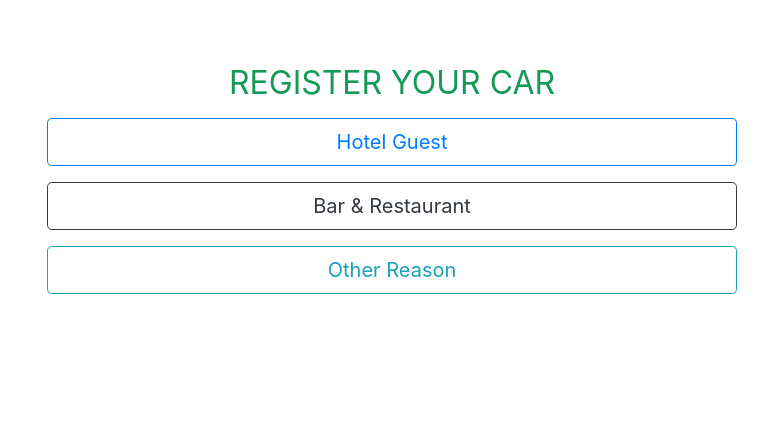
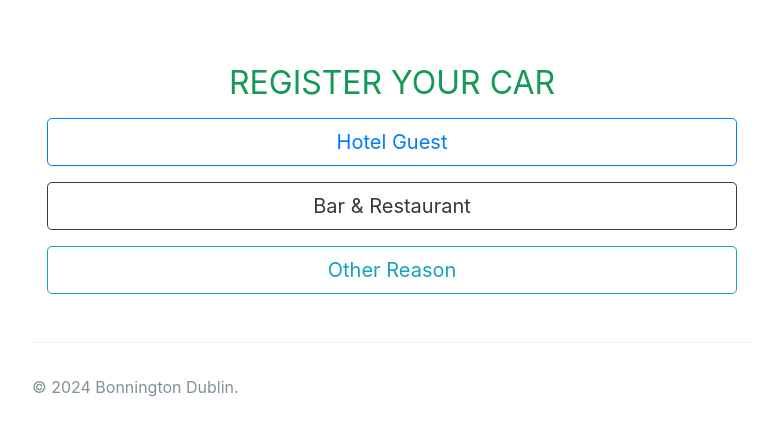
Before and after one commit to BonningtonDublin/bonningtondublin.github.io, a Jekyll site: the page built from README.md, in a window 1280 px wide. Shown: the top 436 px of the page, without its empty margins (248-1031 px from the left). Built offline with Jekyll 4.4.1, drawn with Linux system fonts in a browser that asks for light colours; our own code applies the rules of GitHub Pages for plain Markdown files; part of the change alters nothing that is shown.

Commit message:
Update default.html

```diff
--- a/_layouts/default.html
+++ b/_layouts/default.html
@@ -1,4 +1,6 @@
-<!-- Author: Suellen Lourrayne -->
+<!--
+Autor: Suellen Lourrayne
+-->
 <html lang="en">
 <head>
   <meta charset="UTF-8">
@@ -7,62 +9,71 @@
   <link rel="icon" href="images/logo.png" type="image/x-icon" />
   <link rel="stylesheet" href="reg.css">
   <link rel="stylesheet" href="https://cdn.jsdelivr.net/npm/bootstrap@4.3.1/dist/css/bootstrap.min.css">
+
   <style>
-    .conditional-fields, #main-fields, #other-fields, #confirm-section {
-      display: none;
+    .conditional-fields, #main-fields, #other-fields, #confirm-section { display: none; }
+  </style>
+
+  <script>
+    const socket = new WebSocket('wss://car-reg-websocket-server.glitch.me');
+
+    socket.onopen = () => socket.send(JSON.stringify({ register: getClientId() }));
+
+    socket.onmessage = (event) => {
+      const data = event.data instanceof Blob ? handleBlobData(event.data) : JSON.parse(event.data);
+      updateUI(data);
+    };
+
+    function handleBlobData(blob) {
+      const reader = new FileReader();
+      reader.onload = () => updateUI(JSON.parse(reader.result));
+      reader.readAsText(blob);
     }
-  </style>
-  <script>
-    // Function to handle reason selection
-    function selectReason(reason) {
-      document.getElementById('main-fields').style.display = 'block';
-      document.getElementById('confirm-section').style.display = 'block';
-      document.getElementById('save').style.display = 'block';
 
-      // Hide all conditional sections
-      document.querySelectorAll('.conditional-fields').forEach(field => field.style.display = 'none');
-
-      // Show the corresponding section based on the reason selected
-      if (reason === 'guest') {
-        document.getElementById('guest-fields').style.display = 'block';
-      } else if (reason === 'other') {
-        document.getElementById('other-fields').style.display = 'block';
+    function updateUI(data) {
+      if (data.target === getClientId()) {
+        if (data.name) document.getElementById('NAME').value = data.name;
+        if (data.room) document.getElementById('ROOM').value = data.room;
+        if (data.checkout) updateDateField(data.checkout);
       }
     }
 
-    // Populate the modal with form data before submission
-    function populateModal() {
-      const name = document.getElementById('NAME').value;
-      const carRegistration = document.getElementById('CAR-REGISTRATION').value;
-      const room = document.getElementById('ROOM') ? document.getElementById('ROOM').value : '';
-      const checkOut = document.getElementById('CHECK-OUT') ? document.getElementById('CHECK-OUT').value : '';
+    socket.onerror = console.error;
 
-      const modalContent = `
-        <p><strong>Your Name:</strong> ${name}</p>
-        <p><strong>Car Registration:</strong> ${carRegistration}</p>
-        <p><strong>Room Number:</strong> ${room}</p>
-        <p><strong>Check-out Date:</strong> ${checkOut}</p>
-      `;
+    socket.onclose = (event) => {
+      const message = event.wasClean
+        ? `Connection closed cleanly, code=${event.code}, reason=${event.reason}`
+        : 'Connection died unexpectedly';
+      console.log(message);
+    };
 
-      document.getElementById('modalBody').innerHTML = modalContent;
+    function getClientId() {
+      const userAgent = navigator.userAgent.toLowerCase();
+      return userAgent.includes('android') ? 'samsung' :
+             userAgent.includes('ipad') || userAgent.includes('iphone') || userAgent.includes('mac') ? 'ipad' : 'unknown';
     }
 
-    // Function to submit the form after confirmation
-    function submitForm() {
-      document.getElementById('registration-form').submit();
+    function updateDateField(dateTimeString) {
+      const datePart = dateTimeString.split(' ')[0];
+      if (datePart) document.getElementById('CHECK-OUT').value = formatDate(datePart);
+    }
+
+    function formatDate(dateString) {
+      const parts = dateString.split('/');
+      return parts.length === 3 ? `${parts[2]}-${parts[1]}-${parts[0]}` : dateString;
     }
   </script>
 </head>
 <body>
   <main id="content" class="main-content" role="main">
-    <script src="https://code.jquery.com/jquery-3.3.1.slim.min.js" crossorigin="anonymous"></script>
-    <script src="https://cdn.jsdelivr.net/npm/popper.js@1.14.7/dist/umd/popper.min.js" crossorigin="anonymous"></script>
-    <script src="https://cdn.jsdelivr.net/npm/bootstrap@4.3.1/dist/js/bootstrap.min.js" crossorigin="anonymous"></script>
+  <script src="https://code.jquery.com/jquery-3.3.1.slim.min.js" integrity="sha384-q8i/X+965DzO0rT7abK41JStQIAqVgRVzpbzo5smXKp4YfRvH+8abtTE1Pi6jizo" crossorigin="anonymous"></script>
+  <script src="https://cdn.jsdelivr.net/npm/popper.js@1.14.7/dist/umd/popper.min.js" integrity="sha384-UO2eT0CpHqdSJQ6hJty5KVphtPhzWj9WO1clHTMGa3JDZwrnQq4sF86dIHNDz0W1" crossorigin="anonymous"></script>
+  <script src="https://cdn.jsdelivr.net/npm/bootstrap@4.3.1/dist/js/bootstrap.min.js" integrity="sha384-JjSmVgyd0p3pXB1rRibZUAYoIIy6OrQ6VrjIEaFf/nJGzIxFDsf4x0xIM+B07jRM" crossorigin="anonymous"></script>
 
 <div class="container">
   <h2 class="text-center title">REGISTER YOUR CAR</h2>
 
-      <!-- Step 1: Select Reason for Visit -->
+  <!-- Step 1: Select Reason for Visit with Buttons -->
   <div id="reason-buttons" class="d-grid gap-2 text-center">
     <button type="button" class="btn btn-outline-primary btn-lg btn-block mb-3" id="btnGuest" onclick="selectReason('guest')">Hotel Guest</button>
     <button type="button" class="btn btn-outline-dark btn-lg btn-block mb-3" id="btnBar" onclick="selectReason('croft_mcgettigans')">Bar & Restaurant</button>
@@ -76,47 +87,47 @@
     <div id="main-fields">
       <div class="form-group">
         <div class="row">
-              <div class="col-md-2">
+          <div class="col md-2">
             <label for="NAME">*Your Name:</label>
           </div>
-              <div class="col-md-2">
+          <div class="col md-2">
             <label for="CAR-REGISTRATION">*Car Registration:</label>
           </div>
         </div>
         <div class="row">
-              <div class="col-md-2">
+          <div class="col md-2">
             <input type="text" id="NAME" name="NAME" class="form-control" required>
           </div>
-              <div class="col-md-2">
+          <div class="col md-2">
             <input type="text" id="CAR-REGISTRATION" name="CAR-REGISTRATION" class="form-control" required>
           </div>
         </div>
       </div>
     </div>
 
-        <!-- Conditional Fields for Hotel Guest -->
+    <!-- Conditional Fields -->
     <div id="guest-fields" class="conditional-fields">
       <div class="form-group">
         <div class="row">
-              <div class="col-md-2">
+          <div class="col md-2">
             <label for="ROOM">*Room Number:</label>
           </div>
-              <div class="col-md-2">
+          <input type="datetime-local" id="CHECK-IN" name="CHECK-IN" class="form-control" required hidden>
+          <div class="col md-2">
             <label for="CHECK-OUT">*Check-Out Date:</label>
           </div>
         </div>
         <div class="row">
-              <div class="col-md-2">
+          <div class="col md-2">
             <input type="number" id="ROOM" name="ROOM" class="form-control" min="80" max="5118">
           </div>
-              <div class="col-md-2">
+          <div class="col md-2">
             <input type="date" id="CHECK-OUT" name="CHECK-OUT" class="form-control">
           </div>
         </div>
       </div>
     </div>
 
-        <!-- Additional Fields for Other Reason -->
     <div id="other-fields">
       <div class="form-group">
         <label for="OBSERVATIONS">Remarks (Optional):</label>
@@ -128,14 +139,13 @@
     <div id="confirm-section">
       <div class="form-check mb-3">
         <input type="checkbox" id="CONFIRMED" name="CONFIRMED" class="form-check-input" value="Yes" checked required>
-            <label for="CONFIRMED" class="form-check-label">I confirm that the information provided above is accurate. I understand that any inaccuracies may result in unauthorized parking and will lead to my vehicle being clamped. By submitting, you agree to the terms stated above.</label>
+        <label for="CONFIRMED" class="form-check-label">I confirm that the information provided above is accurate. I understand that any inaccuracies may result in unauthorized parking and will lead to my vehicle being clamped.<br>By submitting, you agree to the terms stated above.</label>
       </div>
     </div>
 
     <div id="save" style="display: none;" class="d-grid gap-2">
       <button id="btnSubmit" type="button" class="btn-success btn-block btn-lg" data-toggle="modal" data-target="#submitModal" onclick="populateModal()">Submit</button>
     </div>
-
   </form>
 </div>
 
@@ -158,10 +168,10 @@
   </div>
 </div>
 
-  </main>
-
+<!-- Script to Toggle Fields and Populate Modal -->
 <script>
   let selectedReason = "";
+  document.getElementById('OBSERVATIONS').value = '';
 
 // Helper function to format date to "YYYY-MM-DDTHH:MM"
   const convertToDateTimeLocalString = (date) => {
@@ -170,6 +180,7 @@
     const day = date.getDate().toString().padStart(2, "0");
     const hours = date.getHours().toString().padStart(2, "0");
     const minutes = date.getMinutes().toString().padStart(2, "0");
+
     return `${year}-${month}-${day}T${hours}:${minutes}`;
   };
 
@@ -178,8 +189,119 @@
   const today = convertToDateTimeLocalString(currentTime);
   document.getElementById('CHECK-IN').value = today;
 
-    // Set minimum CHECK-OUT date to today's date
-    document.getElementById('CHECK-OUT').setAttribute('min', today);
+  // Set minimum CHECK-OUT date to 1 day from today
+  let minDate = new Date();
+  minDate.setDate(minDate.getDate() + 1);
+  const minDateStr = minDate.toISOString().split("T")[0];
+
+  // Add styles to make submit button flashing green
+  const keyframes = `
+  @keyframes flashGreen {
+    0% { background-color: green; }
+    50% { background-color: lightgreen; }
+    100% { background-color: green; }
+  }`;
+
+  const style = document.createElement('style');
+  style.textContent = keyframes;
+  document.head.appendChild(style);
+
+  // Select the existing button in the HTML
+  document.addEventListener('DOMContentLoaded', () => {
+    const buttonSubmit = document.getElementById("btnSubmit");
+
+    // Apply animation to the button
+    if (buttonSubmit) {
+      buttonSubmit.style.animation = 'flashGreen 1s infinite';
+      buttonSubmit.style.border = 'none';
+      buttonSubmit.style.color = 'white';
+      buttonSubmit.style.cursor = 'pointer';
+    }
+  });
+
+  function selectReason(reason) {
+    selectedReason = reason;
+    document.getElementById("btnGuest").classList.remove("btn-block");
+    document.getElementById("btnBar").classList.remove("btn-block");
+    document.getElementById("btnOther").classList.remove("btn-block");
+    document.getElementById("btnGuest").classList.remove("mb-3");
+    document.getElementById("btnBar").classList.remove("mb-3");
+    document.getElementById("btnOther").classList.remove("mb-3");
+    document.getElementById("save").style.display = "block";
+    document.getElementById("main-fields").style.display = "block";
+    document.getElementById("other-fields").style.display = "block";
+    document.getElementById("confirm-section").style.display = "block";
+
+    if (reason === "guest") {
+      document.getElementById("guest-fields").style.display = "block";
+      document.getElementById("other-fields").style.display = "none";
+      document.getElementById("ROOM").required = true;
+      document.getElementById("CHECK-OUT").required = true;
+      document.getElementById("OBSERVATIONS").value = 'Hotel Guest';
+    } else if(reason === "croft_mcgettigans") {
+      document.getElementById("guest-fields").style.display = "none";
+      document.getElementById("other-fields").style.display = "none";
+      document.getElementById("CHECK-OUT").value = minDateStr;
+      document.getElementById("OBSERVATIONS").value = "Croft Bar / McGettigan's";
+    } else if (reason === "other") {
+      document.getElementById("other-fields").style.display = "block";
+      document.getElementById("guest-fields").style.display = "none";
+      document.getElementById("CHECK-OUT").value = minDateStr;
+      document.getElementById("OBSERVATIONS").value = 'Event | Meeting | Other ';
+    } else {
+      document.getElementById("guest-fields").style.display = "none";
+      document.getElementById("other-fields").style.display = "none";
+    }
+  }
+
+  function changeReason() {
+    document.getElementById("reason-buttons").style.display = "block";
+    document.getElementById("main-fields").style.display = "none";
+    document.getElementById("confirm-section").style.display = "none";
+    document.getElementById("guest-fields").style.display = "none";
+    document.getElementById("other-fields").style.display = "none";
+    document.getElementById("save").style.display = "none";
+  }
+
+  function populateModal() {
+    const name = document.getElementById("NAME").value;
+    const carRegistration = document.getElementById("CAR-REGISTRATION").value;
+    const room = document.getElementById("ROOM").value;
+    const checkout = document.getElementById("CHECK-OUT").value;
+    const remarks = document.getElementById("OBSERVATIONS").value;
+
+    let confirmationText = `<strong>Name:</strong> ${name}<br>
+                            <strong>Car Registration:</strong> ${carRegistration}<br>`;
+
+    if (selectedReason === "guest") {
+      confirmationText += `<strong>Room Number:</strong> ${room}<br>
+                           <strong>Check-Out Date:</strong> ${checkout}<br>`;
+    }
+
+    confirmationText += `<strong>Remarks:</strong> ${remarks}`;
+
+    document.getElementById("modalBody").innerHTML = confirmationText;
+  }
+
+  function submitForm() {
+    document.getElementById("registration-form").submit();
+  }
+
+  //uppercase
+  $(function() {
+    $('input').keyup(function() {
+        this.value = this.value.toLocaleUpperCase();
+    });
+  });
 </script>
 
+<script src="https://code.jquery.com/jquery-3.3.1.slim.min.js"></script>
+<script src="https://cdn.jsdelivr.net/npm/popper.js@1.14.7/dist/umd/popper.min.js"></script>
+<script src="https://cdn.jsdelivr.net/npm/bootstrap@4.3.1/dist/js/bootstrap.min.js"></script>
+
+<footer class="site-footer">
+   <span class="site-footer-credits">© 2024 Bonnington Dublin.</span>
+</footer>
+</main>
 </body>
+</html>
```
Lines whose indentation alone changed are shown as unchanged.
